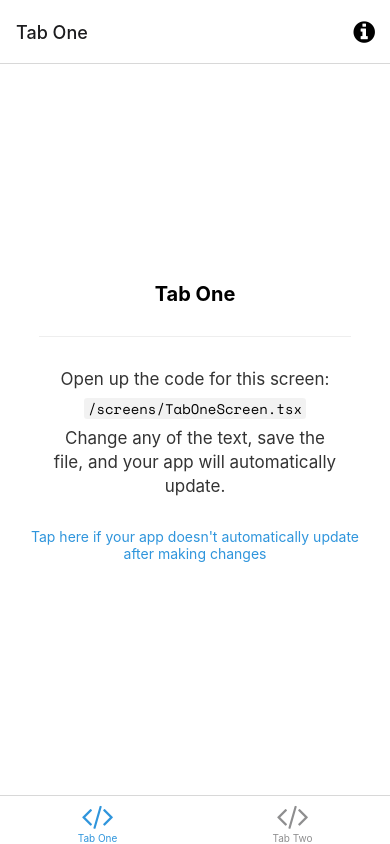
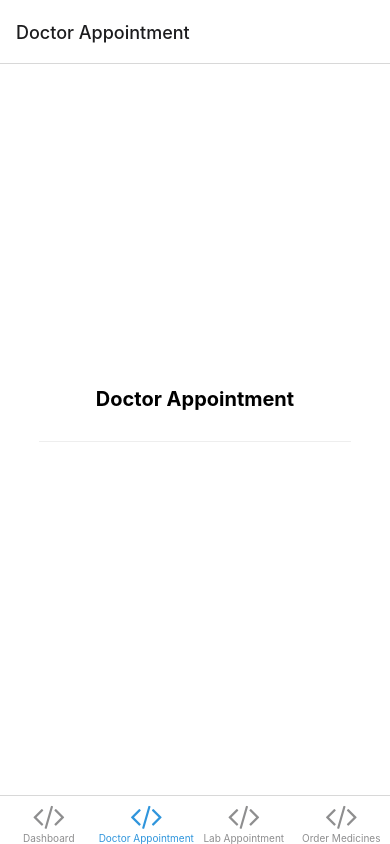
Before and after one commit to AyanGhatak/medicine-app, a React Native app: screen /DoctorAppointment in a window 390 px wide. Built offline with nearby package versions, Linux system fonts and the light colour scheme; what expo-linking would draw is missing.

Commit message:
Create nav links.

```diff
--- a/navigation/LinkingConfiguration.ts
+++ b/navigation/LinkingConfiguration.ts
@@ -15,14 +15,14 @@ const linking: LinkingOptions<RootStackParamList> = {
     screens: {
       Root: {
         screens: {
-          TabOne: {
+          Dashboard: {
             screens: {
-              TabOneScreen: 'one',
+              DashboardScreen: 'dashboard',
             },
           },
-          TabTwo: {
+          DoctorAppointment: {
             screens: {
-              TabTwoScreen: 'two',
+              DoctorAppointmentScreen: 'doctorAppointment',
             },
           },
         },
--- a/navigation/index.tsx
+++ b/navigation/index.tsx
@@ -12,10 +12,12 @@ import { ColorSchemeName, Pressable } from 'react-native';
 
 import Colors from '../constants/Colors';
 import useColorScheme from '../hooks/useColorScheme';
+import DashboardScreen from '../screens/DashboardScreen';
+import DoctorAppointment from '../screens/DoctorAppointment';
+import LabAppointmentScreen from '../screens/LabAppointment';
 import ModalScreen from '../screens/ModalScreen';
 import NotFoundScreen from '../screens/NotFoundScreen';
-import TabOneScreen from '../screens/TabOneScreen';
-import TabTwoScreen from '../screens/TabTwoScreen';
+import OrderMedicinesScreen from '../screens/OrderMedicines';
 import { RootStackParamList, RootTabParamList, RootTabScreenProps } from '../types';
 import LinkingConfiguration from './LinkingConfiguration';
 
@@ -58,15 +60,15 @@ function BottomTabNavigator() {
 
   return (
     <BottomTab.Navigator
-      initialRouteName="TabOne"
+      initialRouteName="Dashboard"
       screenOptions={{
         tabBarActiveTintColor: Colors[colorScheme].tint,
       }}>
       <BottomTab.Screen
-        name="TabOne"
-        component={TabOneScreen}
-        options={({ navigation }: RootTabScreenProps<'TabOne'>) => ({
-          title: 'Tab One',
+        name="Dashboard"
+        component={DashboardScreen}
+        options={({ navigation }: RootTabScreenProps<'Dashboard'>) => ({
+          title: 'Dashboard',
           tabBarIcon: ({ color }) => <TabBarIcon name="code" color={color} />,
           headerRight: () => (
             <Pressable
@@ -85,10 +87,26 @@ function BottomTabNavigator() {
         })}
       />
       <BottomTab.Screen
-        name="TabTwo"
-        component={TabTwoScreen}
+        name="DoctorAppointment"
+        component={DoctorAppointment}
         options={{
-          title: 'Tab Two',
+          title: 'Doctor Appointment',
+          tabBarIcon: ({ color }) => <TabBarIcon name="code" color={color} />,
+        }}
+      />
+      <BottomTab.Screen
+        name="LabAppointment"
+        component={LabAppointmentScreen}
+        options={{
+          title: 'Lab Appointment',
+          tabBarIcon: ({ color }) => <TabBarIcon name="code" color={color} />,
+        }}
+      />
+      <BottomTab.Screen
+        name="OrderMedicines"
+        component={OrderMedicinesScreen}
+        options={{
+          title: 'Order Medicines',
           tabBarIcon: ({ color }) => <TabBarIcon name="code" color={color} />,
         }}
       />
--- a/package.json
+++ b/package.json
@@ -14,6 +14,7 @@
   },
   "dependencies": {
     "@expo/vector-icons": "^13.0.0",
+    "@expo/webpack-config": "^0.17.0",
     "@react-navigation/bottom-tabs": "^6.0.5",
     "@react-navigation/native": "^6.0.2",
     "@react-navigation/native-stack": "^6.1.0",
--- a/screens/TabOneScreen.tsx
+++ b/screens/DashboardScreen.tsx
@@ -1,15 +1,14 @@
 import { StyleSheet } from 'react-native';
 
-import EditScreenInfo from '../components/EditScreenInfo';
+// import EditScreenInfo from '../components/EditScreenInfo';
 import { Text, View } from '../components/Themed';
 import { RootTabScreenProps } from '../types';
 
-export default function TabOneScreen({ navigation }: RootTabScreenProps<'TabOne'>) {
+export default function DashboardScreen({ navigation }: RootTabScreenProps<'Dashboard'>) {
   return (
     <View style={styles.container}>
-      <Text style={styles.title}>Tab One</Text>
+      <Text style={styles.title}>Dashboard</Text>
       <View style={styles.separator} lightColor="#eee" darkColor="rgba(255,255,255,0.1)" />
-      <EditScreenInfo path="/screens/TabOneScreen.tsx" />
     </View>
   );
 }
--- /dev/null
+++ b/screens/DoctorAppointment.tsx
@@ -0,0 +1,30 @@
+import { StyleSheet } from 'react-native';
+
+import { Text, View } from '../components/Themed';
+import { RootTabScreenProps } from '../types';
+
+export default function DoctorAppointmentScreen({ navigation }: RootTabScreenProps<'DoctorAppointment'>) {
+  return (
+    <View style={styles.container}>
+      <Text style={styles.title}>Doctor Appointment</Text>
+      <View style={styles.separator} lightColor="#eee" darkColor="rgba(255,255,255,0.1)" />
+    </View>
+  );
+}
+
+const styles = StyleSheet.create({
+  container: {
+    flex: 1,
+    alignItems: 'center',
+    justifyContent: 'center',
+  },
+  title: {
+    fontSize: 20,
+    fontWeight: 'bold',
+  },
+  separator: {
+    marginVertical: 30,
+    height: 1,
+    width: '80%',
+  },
+});
--- /dev/null
+++ b/screens/LabAppointment.tsx
@@ -0,0 +1,30 @@
+import { StyleSheet } from 'react-native';
+
+import { Text, View } from '../components/Themed';
+import { RootTabScreenProps } from '../types';
+
+export default function LabAppointmentScreen({ navigation }: RootTabScreenProps<'LabAppointment'>) {
+  return (
+    <View style={styles.container}>
+      <Text style={styles.title}>Lab Appointment</Text>
+      <View style={styles.separator} lightColor="#eee" darkColor="rgba(255,255,255,0.1)" />
+    </View>
+  );
+}
+
+const styles = StyleSheet.create({
+  container: {
+    flex: 1,
+    alignItems: 'center',
+    justifyContent: 'center',
+  },
+  title: {
+    fontSize: 20,
+    fontWeight: 'bold',
+  },
+  separator: {
+    marginVertical: 30,
+    height: 1,
+    width: '80%',
+  },
+});
--- a/screens/TabTwoScreen.tsx
+++ b/screens/OrderMedicines.tsx
@@ -1,14 +1,13 @@
 import { StyleSheet } from 'react-native';
 
-import EditScreenInfo from '../components/EditScreenInfo';
 import { Text, View } from '../components/Themed';
+import { RootTabScreenProps } from '../types';
 
-export default function TabTwoScreen() {
+export default function OrderMedicinesScreen({ navigation }: RootTabScreenProps<'OrderMedicines'>) {
   return (
     <View style={styles.container}>
-      <Text style={styles.title}>Tab Two</Text>
+      <Text style={styles.title}>Lab Appointment</Text>
       <View style={styles.separator} lightColor="#eee" darkColor="rgba(255,255,255,0.1)" />
-      <EditScreenInfo path="/screens/TabTwoScreen.tsx" />
     </View>
   );
 }
--- a/types.tsx
+++ b/types.tsx
@@ -25,8 +25,10 @@ export type RootStackScreenProps<Screen extends keyof RootStackParamList> = Nati
 >;
 
 export type RootTabParamList = {
-  TabOne: undefined;
-  TabTwo: undefined;
+  Dashboard: undefined;
+  DoctorAppointment: undefined;
+  LabAppointment: undefined;
+  OrderMedicines: undefined;
 };
 
 export type RootTabScreenProps<Screen extends keyof RootTabParamList> = CompositeScreenProps<
```
Also changed, not shown: 1 other file (tests, documents, lock files or other folders).
